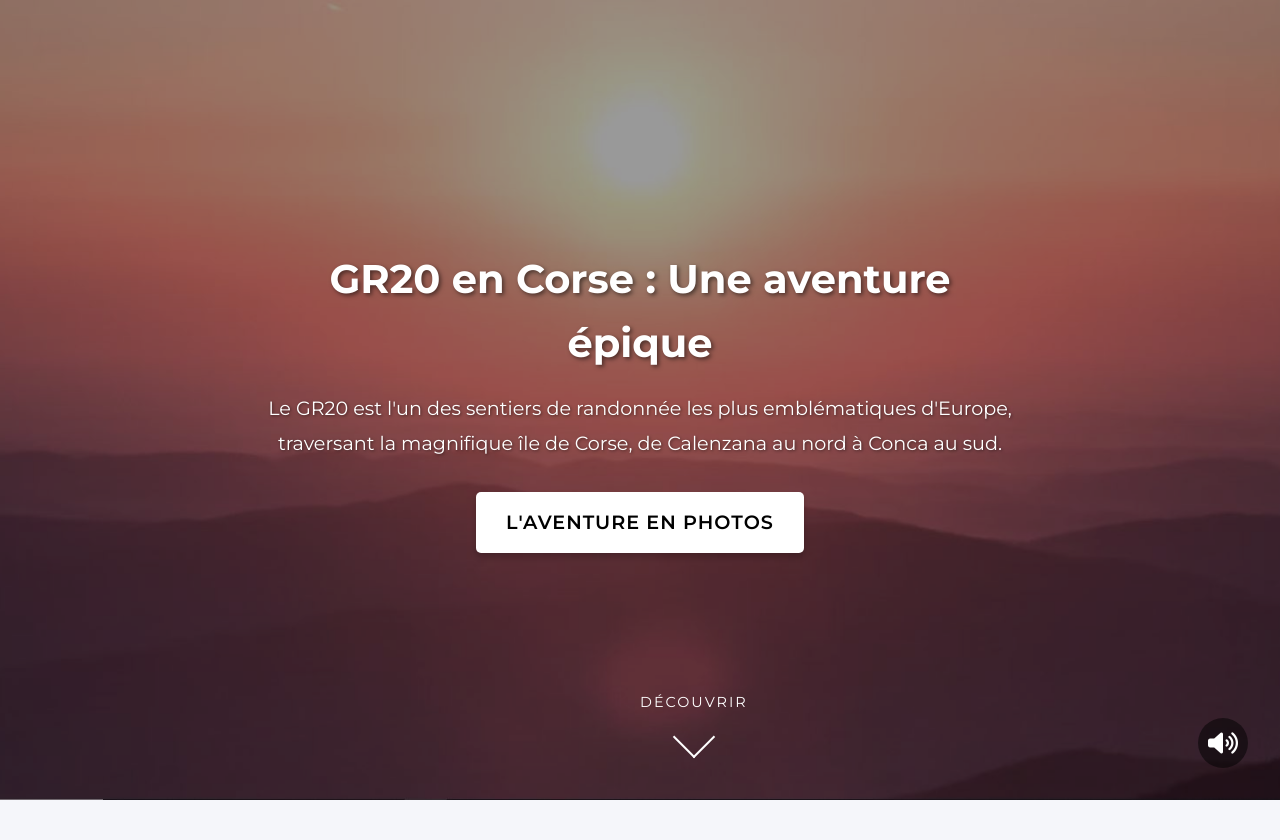
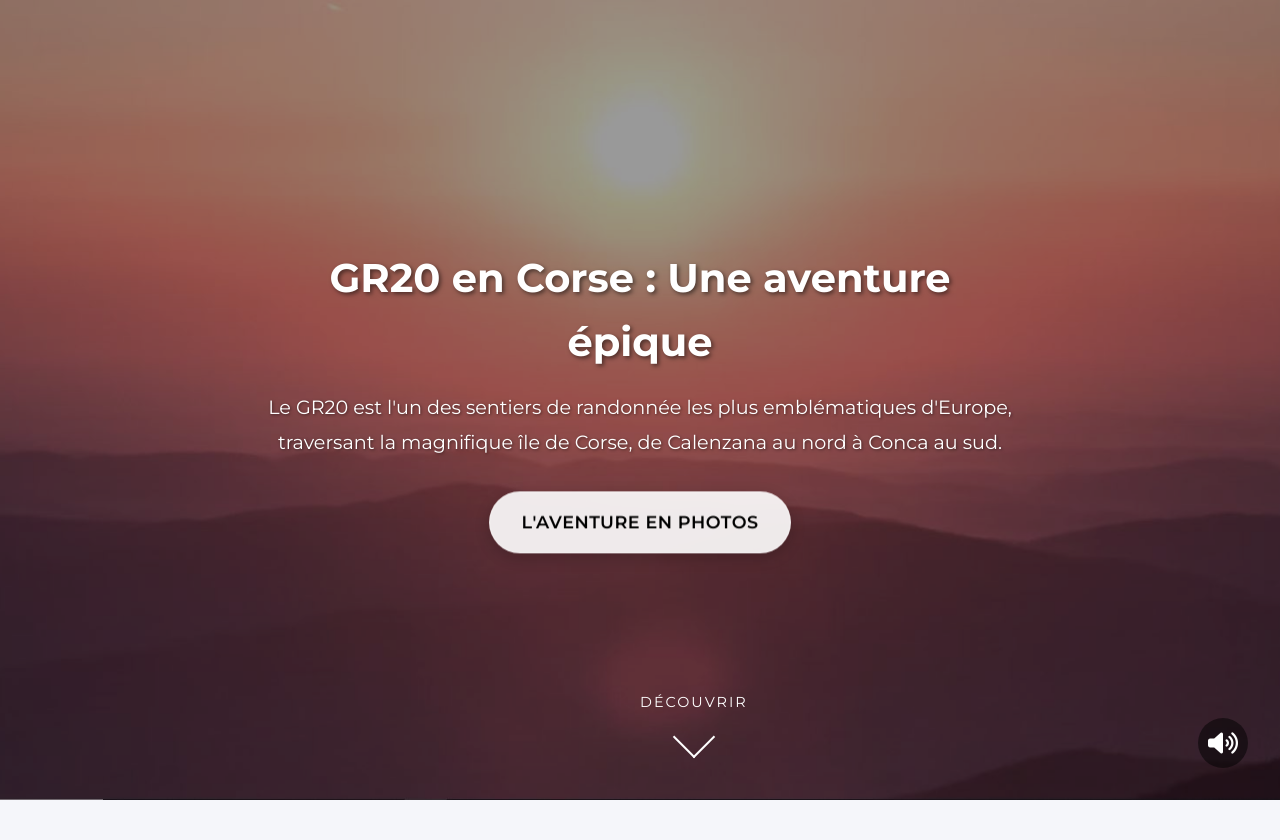
Before and after one commit to mikelum38/GR20, a Flask app: page / in a window 1280 px wide. Shown: the top 840 px of the page. Run offline with Flask 2, Linux system fonts and the light colour scheme; some libraries are stand-ins or nearby versions.

Commit message:
page accueil retouche

```diff
--- a/templates/index.html
+++ b/templates/index.html
@@ -70,15 +70,73 @@
             text-shadow: 1px 1px 3px rgba(0, 0, 0, 0.5);
         }
 
-        .hero-buttons .primary-btn {
+        .hero-buttons {
+            margin-top: 30px;
+        }
+
+        .primary-btn {
             display: inline-block;
             padding: 15px 30px;
-            background-color: #ffffff;
-            color: #000000;
+            font-size: 1.1em;
+            color: #000;
+            background: rgba(255, 255, 255, 0.9);
             text-decoration: none;
-            border-radius: 5px;
+            border-radius: 50px;
             font-weight: 600;
+            letter-spacing: 0.5px;
             transition: all 0.3s ease;
+            box-shadow: 0 4px 15px rgba(0, 0, 0, 0.2);
+            border: 2px solid rgba(255, 255, 255, 0.1);
+            backdrop-filter: blur(5px);
+            position: relative;
+            overflow: hidden;
+        }
+
+        .primary-btn:hover {
+            transform: translateY(-3px);
+            background: #ffffff;
+            box-shadow: 0 6px 20px rgba(0, 0, 0, 0.3);
+            color: #000;
+        }
+
+        .primary-btn:active {
+            transform: translateY(-1px);
+            box-shadow: 0 3px 10px rgba(0, 0, 0, 0.2);
+        }
+
+        /* Animation subtile au survol */
+        .primary-btn::after {
+            content: '';
+            position: absolute;
+            top: 0;
+            left: -100%;
+            width: 100%;
+            height: 100%;
+            background: linear-gradient(
+                120deg,
+                transparent,
+                rgba(255, 255, 255, 0.4),
+                transparent
+            );
+            transition: 0.5s;
+        }
+
+        .primary-btn:hover::after {
+            left: 100%;
+        }
+
+        @media screen and (max-width: 768px) {
+            .primary-btn {
+                padding: 12px 25px;
+                font-size: 1em;
+            }
+        }
+
+        @media screen and (max-width: 480px) {
+            .primary-btn {
+                padding: 10px 20px;
+                font-size: 0.9em;
+            }
         }
 
         /* Styles pour mobile */
@@ -132,8 +190,7 @@
             font-size: 1.1rem;
             color: #666;
         }
-
-     </style>
+    </style>
 </head>
 <body class="landing-page">
 
```
